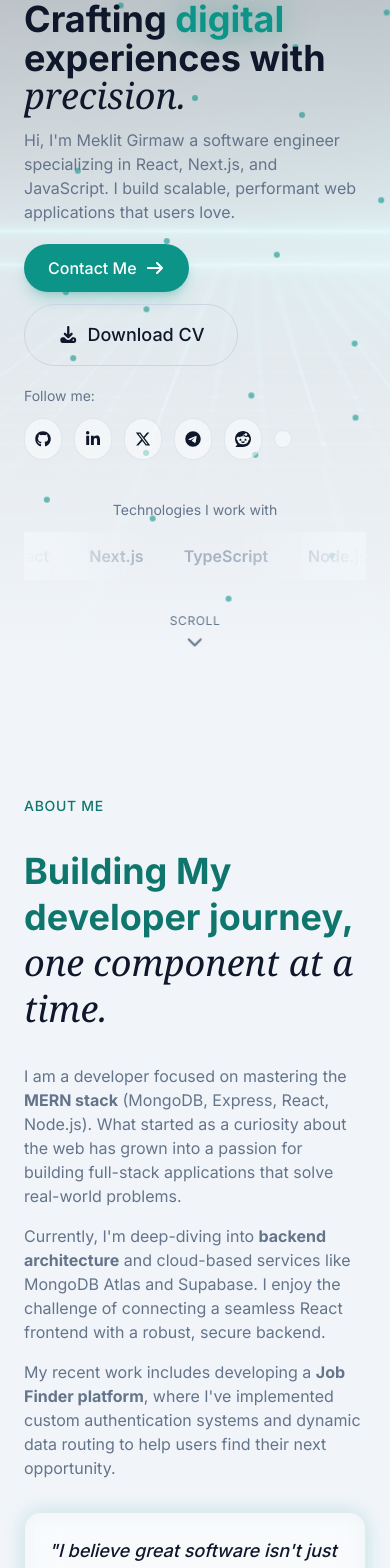
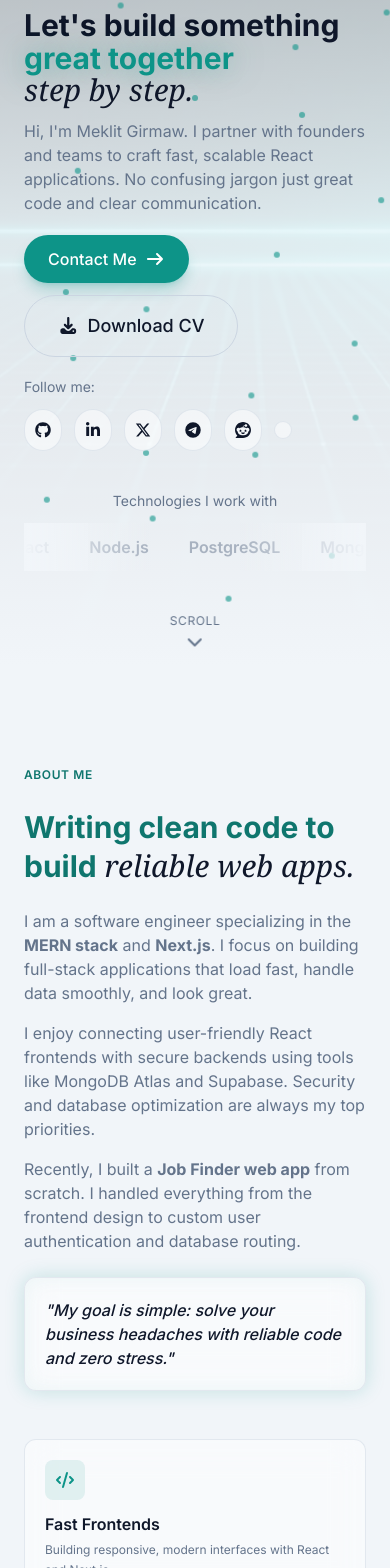
Before and after one commit to makigtawn/portfolio, a React (Vite) app: page / in a window 390 px wide. Shown: the part 179-1747 px from the top of the page. Built offline with nearby package versions, Linux system fonts and the light colour scheme; a web font is replaced by a local one.

Commit message:
edits on details

```diff
--- a/src/components/AnimatedBorderButton.jsx
+++ b/src/components/AnimatedBorderButton.jsx
@@ -1,13 +1,25 @@
-export const AnimatedBorderButton = ({ children, className = "" }) => {
+export const AnimatedBorderButton = ({
+  children,
+  className = "",
+  href,
+  type = "button",
+  ...props
+}) => {
+  const Component = href ? "a" : "button";
+
   return (
-    <button
+    <Component
+      href={href}
+      type={href ? undefined : type}
       className={`relative bg-transparent border border-border
         text-foreground hover:border-primary/50 transition-all
         duration-1000 focus:outline-none focus-visible:ring-2
         focus-visible:ring-primary focus-visible:ring-offset-2
         disabled:opacity-50 disabled:cursor-not-allowed group
+        inline-flex items-center justify-center no-underline
         px-8 py-4 text-lg font-medium rounded-full overflow-visible
         animated-border ${className}`}
+      {...props}
     >
       {/* Animated SVG Border */}
       <svg
@@ -31,6 +43,6 @@ export const AnimatedBorderButton = ({ children, className = "" }) => {
       <span className="relative z-10 flex items-center justify-center gap-2">
         {children}
       </span>
-    </button>
+    </Component>
   );
 };
--- a/src/sections/About.jsx
+++ b/src/sections/About.jsx
@@ -1,105 +1,100 @@
 import { FontAwesomeIcon } from "@fortawesome/react-fontawesome";
 import {
   faCode,
-  faLightbulb,
-  faRocket,
-  faUsers,
+  faDatabase,
+  faLock,
+  faComments,
 } from "@fortawesome/free-solid-svg-icons";
 
 const highlights = [
   {
     icon: faCode,
-    title: "Full-Stack Development",
+    title: "Fast Frontends",
     description:
-      "Building end-to-end applications using MongoDB, Express, React, and Node.js.",
+      "Building responsive, modern interfaces with React and Next.js.",
   },
   {
-    icon: faRocket,
-    title: "Scalable Backends",
+    icon: faDatabase,
+    title: "Secure Backends",
     description:
-      "Implementing secure authentication and efficient data handling with Supabase and Atlas.",
+      "Managing databases with MongoDB Atlas and Supabase to keep data safe.",
   },
   {
-    icon: faUsers,
-    title: "Collaboration",
-    description: "Working closely with teams to bring ideas to life.",
+    icon: faLock,
+    title: "Protected Data",
+    description: "Implementing secure login systems and robust user routing.",
   },
   {
-    icon: faLightbulb,
-    title: "Problem Solver",
+    icon: faComments,
+    title: "Clear Communication",
     description:
-      "Focusing on UX/UI to bridge the gap between complex code and user needs.",
+      "No confusing tech jargon. Just honest updates and reliable work.",
   },
 ];
 
 export const About = () => {
   return (
-    <section id="about" className="py-32 relative overflow-hidden">
+    <section id="about" className="py-24 relative overflow-hidden">
       <div className="container mx-auto px-6 relative z-10">
-        <div className="grid lg:grid-cols-2 gap-16 items-center">
+        <div className="grid lg:grid-cols-2 gap-12 items-center">
           {/* Left Column */}
-          <div className="space-y-8">
-            <div className="animate-fade-in">
-              <span className="text-secondary-foreground text-sm font-medium tracking-wider uppercase">
+          <div className="space-y-6">
+            <div>
+              <span className="text-secondary-foreground text-xs font-semibold tracking-wider uppercase">
                 About Me
               </span>
             </div>
 
-            <h2 className="text-4xl md:text-5xl font-bold leading-tight animate-fade-in animation-delay-100 text-secondary-foreground">
-              Building My developer journey,
+            <h2 className="text-3xl md:text-4xl font-bold leading-tight text-secondary-foreground">
+              Writing clean code to build
               <span className="font-serif italic font-normal text-foreground">
                 {" "}
-                one component at a time.
+                reliable web apps.
               </span>
             </h2>
 
-            <div className="space-y-4 text-muted-foreground animate-fade-in animation-delay-200">
+            <div className="space-y-4 text-muted-foreground text-base">
               <p>
-                I am a developer focused on mastering the{" "}
-                <strong>MERN stack</strong> (MongoDB, Express, React, Node.js).
-                What started as a curiosity about the web has grown into a
-                passion for building full-stack applications that solve
-                real-world problems.
+                I am a software engineer specializing in the{" "}
+                <strong>MERN stack</strong> and <strong>Next.js</strong>. I
+                focus on building full-stack applications that load fast, handle
+                data smoothly, and look great.
               </p>
               <p>
-                Currently, I'm deep-diving into{" "}
-                <strong>backend architecture</strong> and cloud-based services
-                like MongoDB Atlas and Supabase. I enjoy the challenge of
-                connecting a seamless React frontend with a robust, secure
-                backend.
+                I enjoy connecting user-friendly React frontends with secure
+                backends using tools like MongoDB Atlas and Supabase. Security
+                and database optimization are always my top priorities.
               </p>
               <p>
-                My recent work includes developing a{" "}
-                <strong>Job Finder platform</strong>, where I've implemented
-                custom authentication systems and dynamic data routing to help
-                users find their next opportunity.
+                Recently, I built a <strong>Job Finder web app</strong> from
+                scratch. I handled everything from the frontend design to custom
+                user authentication and database routing.
               </p>
             </div>
 
-            <div className="glass rounded-2xl p-6 glow-border animate-fade-in animation-delay-300">
-              <p className="text-lg font-medium italic text-foreground">
-                "I believe great software isn't just about code that works it's
-                about creating tools that empower people and systems that are
-                built to grow."
+            <div className="glass rounded-xl p-5 glow-border">
+              <p className="text-base font-medium italic text-foreground">
+                "My goal is simple: solve your business headaches with reliable
+                code and zero stress."
               </p>
             </div>
           </div>
 
-          {/* Right Column - Hilights */}
-          <div className="grid sm:grid-cols-2 gap-6">
+          {/* Right Column - Highlights */}
+          <div className="grid sm:grid-cols-2 gap-4">
             {highlights.map((item, idx) => (
               <div
                 key={idx}
-                className="glass p-6 rounded-2xl animate-fade-in"
+                className="glass p-5 rounded-xl animate-fade-in"
                 style={{ animationDelay: `${(idx + 1) * 100}ms` }}>
-                <div className="w-12 h-12 rounded-xl bg-primary/10 flex items-center justify-center mb-4 hover:bg-primary/20">
+                <div className="w-10 h-10 rounded-lg bg-primary/10 flex items-center justify-center mb-3">
                   <FontAwesomeIcon
                     icon={item.icon}
-                    className="h-6 w-6 text-primary"
+                    className="h-5 w-5 text-primary"
                   />
                 </div>
-                <h3 className="text-lg font-semibold mb-2">{item.title}</h3>
-                <p className="text-sm text-muted-foreground">
+                <h3 className="text-base font-semibold mb-1">{item.title}</h3>
+                <p className="text-xs text-muted-foreground leading-relaxed">
                   {item.description}
                 </p>
               </div>
--- a/src/sections/Experience.jsx
+++ b/src/sections/Experience.jsx
@@ -41,21 +41,16 @@ export const Experience = () => {
       <div className="container mx-auto px-6 relative z-10">
         {/* Section Header */}
         <div className="max-w-3xl mb-16">
-          <span
-            className="text-secondary-foreground text-sm
-           font-medium tracking-wider uppercase animate-fade-in"
-          >
-            Career Journey
-          </span>
+
           <h2
             className="text-4xl md:text-5xl font-bold
            mt-4 mb-6 animate-fade-in animation-delay-100
             text-secondary-foreground"
           >
-            Experience that{" "}
+             My carrier{" "}
             <span className="font-serif italic font-normal text-foreground">
               {" "}
-              speaks volumes.
+            Journey.
             </span>
           </h2>
 
@@ -63,8 +58,7 @@ export const Experience = () => {
             className="text-muted-foreground
            animate-fade-in animation-delay-200"
           >
-            A timeline of my professional growth, from curious beginner to
-            senior engineer leading teams and building products at scale.
+           From writing my first lines of JavaScript to launching full-stack applications.
           </p>
         </div>
 
--- a/src/sections/Hero.jsx
+++ b/src/sections/Hero.jsx
@@ -17,8 +17,8 @@ import {
 
 const skills = [
   "React",
-  "Next.js",
-  "TypeScript",
+  // "Next.js",
+  // "TypeScript",
   "Node.js",
   "PostgreSQL",
   "MongoDB",
@@ -31,7 +31,6 @@ const skills = [
   "team work",
   "project management",
   "product management",
-
 ];
 
 const floatingDots = Array.from({ length: 30 }, (_, i) => ({
@@ -73,28 +72,27 @@ export const Hero = () => {
             <div className="animate-fade-in">
               <span className="inline-flex items-center gap-2 px-3 py-2 rounded-full glass text-xs sm:text-sm text-primary">
                 <span className="w-2 h-2 bg-primary rounded-full animate-pulse" />
-                Software Engineer • React Specialist
+                Meklit Girmaw{" "}
               </span>
             </div>
 
             {/* Headline */}
             <div className="space-y-3 md:space-y-4">
-              <h1 className="text-4xl sm:text-5xl lg:text-6xl font-bold leading-[1.08] animate-fade-in animation-delay-100">
-                Crafting <span className="text-primary glow-text">digital</span>
+              <h1 className="text-3xl sm:text-4xl lg:text-5xl font-bold leading-[1.08] animate-fade-in animation-delay-100">
+                Let's build something
                 <br />
-                experiences with
+                <span className="text-primary glow-text"> great together </span>
                 <br />
                 <span className="font-serif italic font-normal text-foreground">
-                  precision.
+                  step by step.
                 </span>
               </h1>
               <p className="text-base md:text-lg text-muted-foreground max-w-lg animate-fade-in animation-delay-200">
-                Hi, I'm Meklit Girmaw a software engineer specializing in
-                React, Next.js, and JavaScript. I build scalable, performant web
-                applications that users love.
+                Hi, I'm Meklit Girmaw. I partner with founders and teams to
+                craft fast, scalable React applications. No confusing jargon
+                just great code and clear communication.
               </p>
             </div>
-
             {/* CTAs */}
             <div className="flex flex-wrap gap-3 animate-fade-in animation-delay-300">
               <Button size="default" href="#contact">
@@ -113,12 +111,32 @@ export const Hero = () => {
                 Follow me:
               </span>
               {[
-                { icon: GitHubIcon, href: "https://github.com/makigtawn", label: "GitHub" },
-                { icon: LinkedInIcon, href: "https://linkedin.com/in/makigtawn", label: "LinkedIn" },
+                {
+                  icon: GitHubIcon,
+                  href: "https://github.com/makigtawn",
+                  label: "GitHub",
+                },
+                {
+                  icon: LinkedInIcon,
+                  href: "https://linkedin.com/in/makigtawn",
+                  label: "LinkedIn",
+                },
                 { icon: XIcon, href: "https://x.com/makigtawn", label: "X" },
-                { icon: TelegramIcon, href: "https://t.me/makigtawn", label: "Telegram" },
-                { icon: RedditIcon, href: "https://www.reddit.com/user/makigtawn", label: "Reddit" },
-                { icon: LeetCodeIcon, href: "https://leetcode.com/u/makigtawn/", label: "LeetCode" },
+                {
+                  icon: TelegramIcon,
+                  href: "https://t.me/makigtawn",
+                  label: "Telegram",
+                },
+                {
+                  icon: RedditIcon,
+                  href: "https://www.reddit.com/user/makigtawn",
+                  label: "Reddit",
+                },
+                {
+                  icon: LeetCodeIcon,
+                  href: "https://leetcode.com/u/makigtawn/",
+                  label: "LeetCode",
+                },
               ].map((social, idx) => (
                 <a
                   key={idx}
@@ -160,9 +178,11 @@ export const Hero = () => {
                 </div>
                 {/* Stats Badge */}
                 <div className="absolute -top-4 -left-2 lg:-left-4 glass rounded-xl px-3 py-2 lg:px-4 lg:py-3 animate-float animation-delay-500">
-                  <div className="text-xl lg:text-2xl font-bold text-primary">over a year</div>
+                  <div className="text-xl lg:text-2xl font-bold text-primary">
+                    over a year
+                  </div>
                   <div className="text-xs text-muted-foreground">
-                     Experience
+                    Experience
                   </div>
                 </div>
               </div>
--- a/src/sections/Projects.jsx
+++ b/src/sections/Projects.jsx
@@ -143,7 +143,12 @@ export const Projects = () => {
 
         {/* View All CTA */}
         <div className="text-center mt-12 animate-fade-in animation-delay-500">
-          <AnimatedBorderButton>
+          <AnimatedBorderButton
+            href="https://github.com/makigtawn?tab=repositories"
+            target="_blank"
+            rel="noreferrer"
+            aria-label="View all projects on GitHub"
+          >
             View All Projects
             <FontAwesomeIcon
               icon={faArrowUpRightFromSquare}
```
